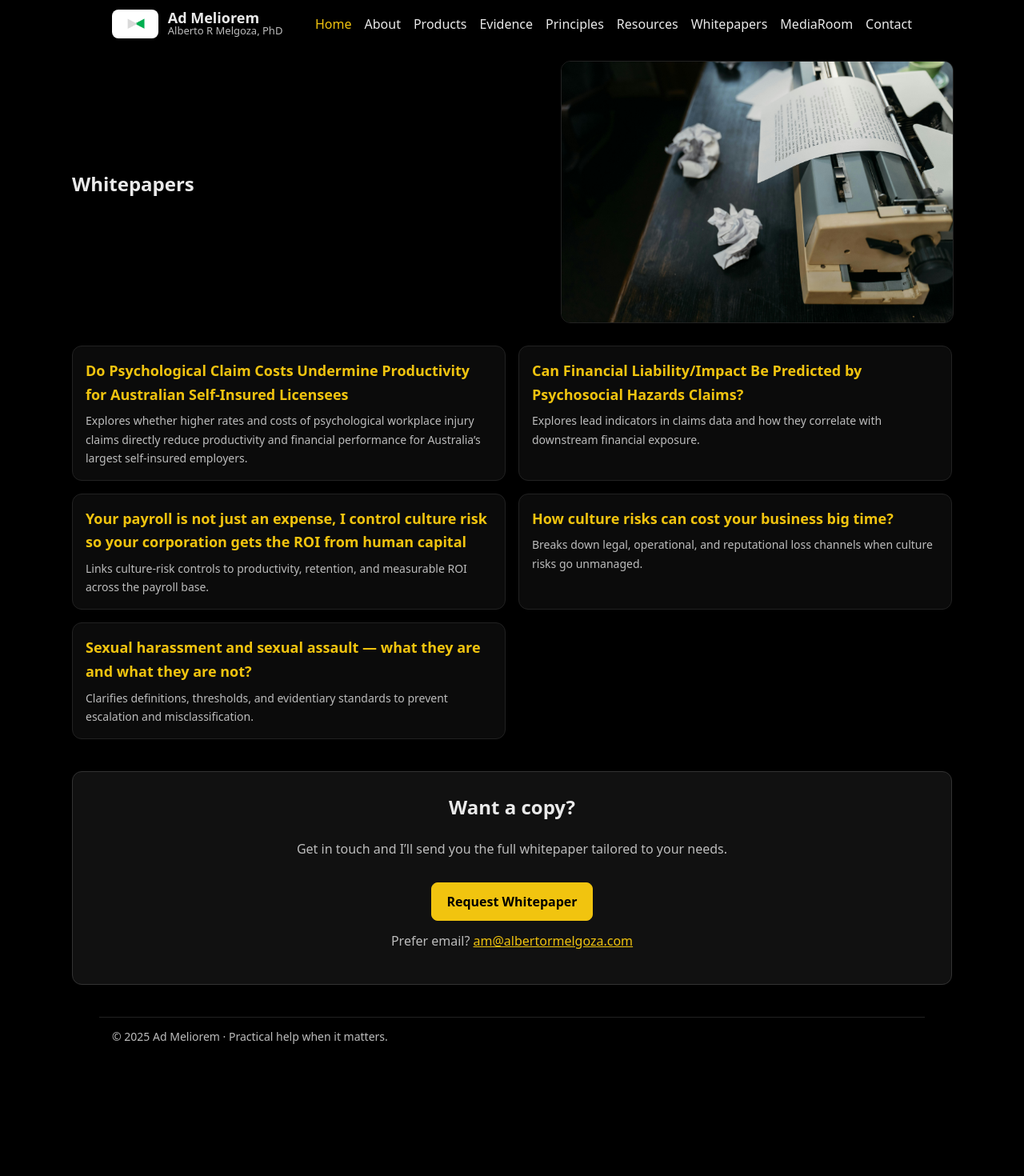
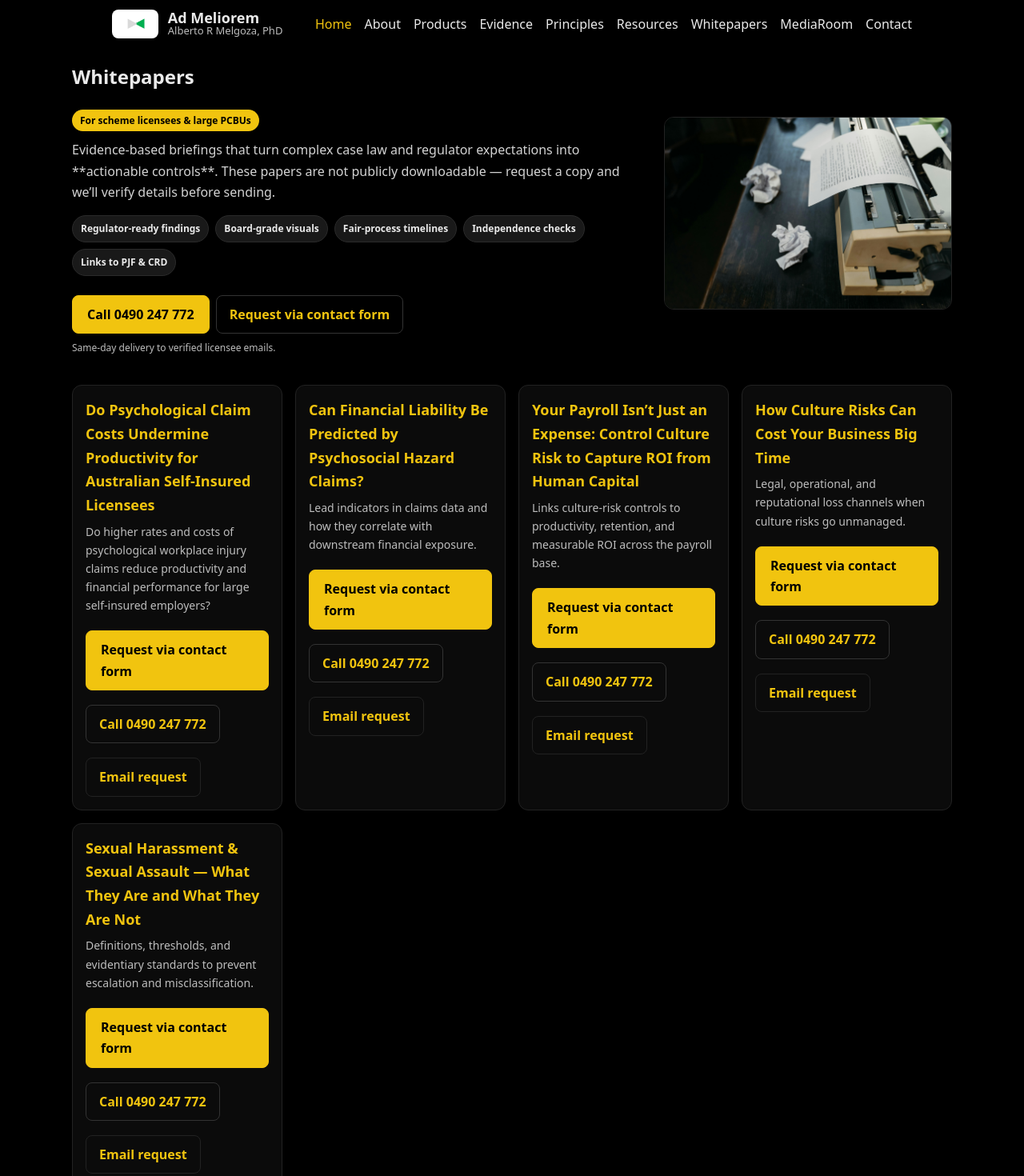
Before and after one commit to AlbertoRMelgoza/AdMeliorem, a Next.js app: page /whitepapers in a window 1280 px wide. Shown: the top 1470 px of the page at 80% size. Before the commit the page ends 1329 px from the top, so only its background shows below. Built offline with nearby package versions, Linux system fonts and the light colour scheme.

Commit message:
Update page.tsx

```diff
--- a/app/whitepapers/page.tsx
+++ b/app/whitepapers/page.tsx
@@ -1,3 +1,4 @@
+// app/whitepapers/page.tsx
 import type { CSSProperties } from "react";
 
 export const metadata = {
@@ -13,35 +14,35 @@
     title:
       "Do Psychological Claim Costs Undermine Productivity for Australian Self-Insured Licensees",
     blurb:
-      "Explores whether higher rates and costs of psychological workplace injury claims directly reduce productivity and financial performance for Australia’s largest self-insured employers.",
+      "Do higher rates and costs of psychological workplace injury claims reduce productivity and financial performance for large self-insured employers?",
     slug:
       "predicting-lower-productivity-from-comcare-self-licensees-psychological-claims",
   },
   {
     title:
-      "Can Financial Liability/Impact Be Predicted by Psychosocial Hazards Claims?",
+      "Can Financial Liability Be Predicted by Psychosocial Hazard Claims?",
     blurb:
-      "Explores lead indicators in claims data and how they correlate with downstream financial exposure.",
+      "Lead indicators in claims data and how they correlate with downstream financial exposure.",
     slug: "predicting-liability-from-psychosocial-claims",
   },
   {
     title:
-      "Your payroll is not just an expense, I control culture risk so your corporation gets the ROI from human capital",
+      "Your Payroll Isn’t Just an Expense: Control Culture Risk to Capture ROI from Human Capital",
     blurb:
       "Links culture-risk controls to productivity, retention, and measurable ROI across the payroll base.",
     slug: "payroll-roi-through-culture-risk-control",
   },
   {
-    title: "How culture risks can cost your business big time?",
+    title: "How Culture Risks Can Cost Your Business Big Time",
     blurb:
-      "Breaks down legal, operational, and reputational loss channels when culture risks go unmanaged.",
+      "Legal, operational, and reputational loss channels when culture risks go unmanaged.",
     slug: "how-culture-risks-cost-business",
   },
   {
     title:
-      "Sexual harassment and sexual assault — what they are and what they are not?",
+      "Sexual Harassment & Sexual Assault — What They Are and What They Are Not",
     blurb:
-      "Clarifies definitions, thresholds, and evidentiary standards to prevent escalation and misclassification.",
+      "Definitions, thresholds, and evidentiary standards to prevent escalation and misclassification.",
     slug: "sh-and-sa-what-they-are-and-are-not",
   },
 ];
@@ -56,26 +57,52 @@
   const accent = "#f1c40f";
   const subtext = "#bdbdbd";
 
+  // tighter hero; keep image small so copy/CTAs dominate
   const hero: CSSProperties = {
     display: "grid",
-    gridTemplateColumns: "1.2fr 1fr",
+    gridTemplateColumns: "1fr 360px",
     gap: 24,
     alignItems: "center",
-    marginBottom: 28,
+    marginBottom: 24,
   };
-
+  const badge: CSSProperties = {
+    display: "inline-block",
+    background: accent,
+    color: "#000",
+    borderRadius: 9999,
+    padding: "4px 10px",
+    fontWeight: 800,
+    fontSize: 12,
+  };
+  const heroImgWrap: CSSProperties = {
+    border: "1px solid #222",
+    borderRadius: 12,
+    overflow: "hidden",
+    background: "#0e0e0e",
+  };
   const heroImg: CSSProperties = {
     width: "100%",
     height: "auto",
-    borderRadius: 12,
-    border: "1px solid #222",
     display: "block",
+  };
+
+  // short skim chips for boards/buyers
+  const chipRow: CSSProperties = { display: "flex", flexWrap: "wrap", gap: 8, marginTop: 10 };
+  const chip: CSSProperties = {
+    display: "inline-block",
+    background: "#191919",
+    border: "1px solid #2a2a2a",
+    color: "#eaeaea",
+    borderRadius: 9999,
+    padding: "6px 10px",
+    fontWeight: 700,
+    fontSize: 12,
   };
 
   const grid: CSSProperties = {
     display: "grid",
     gap: 16,
-    gridTemplateColumns: "1fr 1fr",
+    gridTemplateColumns: "repeat(auto-fit, minmax(260px, 1fr))",
     marginTop: 8,
   };
   const card: CSSProperties = {
@@ -88,30 +115,44 @@
   const blurb: CSSProperties = { margin: 0, color: subtext, fontSize: 14 };
 
   const cta: CSSProperties = {
-    marginTop: 40,
-    padding: 24,
+    marginTop: 24,
+    padding: 16,
     background: "#111",
     border: "1px solid #333",
     borderRadius: 12,
     textAlign: "center",
   };
-  const button: CSSProperties = {
-    marginTop: 12,
+  const btnPrimary: CSSProperties = {
+    display: "inline-block",
+    marginTop: 10,
     padding: "10px 18px",
     borderRadius: 8,
     border: "1px solid #f1c40f",
     background: accent,
     color: "#000",
-    fontWeight: 600,
-    cursor: "pointer",
+    fontWeight: 700,
     textDecoration: "none",
+  };
+  const btnGhost: CSSProperties = {
     display: "inline-block",
+    marginTop: 10,
+    padding: "10px 16px",
+    borderRadius: 8,
+    border: "1px solid #333",
+    color: accent,
+    fontWeight: 700,
+    textDecoration: "none",
   };
 
-  const mailto = `mailto:am@albertormelgoza.com?subject=${encodeURIComponent(
-    "Whitepaper request from website"
+  const phoneHref = "tel:+61490247772";
+  const contactHref = "/contact";
+
+  // Pre-fill subject/body when user taps “Request” on a specific paper
+  const mailtoFor = (paperTitle: string) =>
+    `mailto:am@albertormelgoza.com?subject=${encodeURIComponent(
+      `Whitepaper request: ${paperTitle}`
     )}&body=${encodeURIComponent(
-    "Hi Alberto,\n\nI'd like a copy of your whitepaper.\n\nThanks!"
+      `Hi Alberto,\n\nPlease send me the whitepaper: “${paperTitle}”.\n\nOrganisation:\nRole:\nLicensee (Y/N):\n\nThanks!`
     )}`;
 
   return (
@@ -119,21 +160,74 @@
       <section style={hero}>
         <div>
           <h1 style={{ marginTop: 0 }}>Whitepapers</h1>
+          <span style={badge}>For scheme licensees & large PCBUs</span>
+          <p style={{ marginTop: 10, opacity: 0.9 }}>
+            Evidence-based briefings that turn complex case law and regulator expectations into **actionable controls**.
+            These papers are not publicly downloadable — request a copy and we’ll verify details before sending.
+          </p>
+
+          <div style={chipRow}>
+            <span style={chip}>Regulator-ready findings</span>
+            <span style={chip}>Board-grade visuals</span>
+            <span style={chip}>Fair-process timelines</span>
+            <span style={chip}>Independence checks</span>
+            <span style={chip}>Links to PJF & CRD</span>
           </div>
+
+          <div style={{ marginTop: 14, display: "flex", gap: 8, flexWrap: "wrap" }}>
+            <a href={phoneHref} style={btnPrimary} aria-label="Call Alberto to request a whitepaper">
+              Call 0490 247 772
+            </a>
+            <a href={contactHref} style={btnGhost} aria-label="Open contact form to request a whitepaper">
+              Request via contact form
+            </a>
+          </div>
+          <p style={{ marginTop: 8, fontSize: 12, color: subtext }}>
+            Same-day delivery to verified licensee emails.
+          </p>
+        </div>
+
+        <div style={heroImgWrap}>
           <img
             src="/Images/Whitepapers.jpg"
             alt="Ad Meliorem whitepapers"
             style={heroImg}
-          width={800}
-          height={500}
+            width={360}
+            height={240}
+            loading="lazy"
           />
+        </div>
       </section>
 
-      <section style={grid}>
+      <section style={grid} aria-label="Available whitepapers">
         {PAPERS.map((p) => (
           <article key={p.slug} style={card}>
             <h3 style={title}>{p.title}</h3>
             <p style={blurb}>{p.blurb}</p>
+
+            <div style={{ display: "flex", gap: 8, marginTop: 10, flexWrap: "wrap" }}>
+              <a
+                href={contactHref + `?paper=${encodeURIComponent(p.title)}`}
+                style={btnPrimary}
+                aria-label={`Contact to request whitepaper: ${p.title}`}
+              >
+                Request via contact form
+              </a>
+              <a
+                href={phoneHref}
+                style={btnGhost}
+                aria-label={`Call to request whitepaper: ${p.title}`}
+              >
+                Call 0490 247 772
+              </a>
+              <a
+                href={mailtoFor(p.title)}
+                style={{ ...btnGhost, borderColor: "#222" }}
+                aria-label={`Email to request whitepaper: ${p.title}`}
+              >
+                Email request
+              </a>
+            </div>
           </article>
         ))}
       </section>
@@ -141,13 +235,18 @@
       <section style={cta}>
         <h2 style={{ marginTop: 0 }}>Want a copy?</h2>
         <p style={{ color: subtext }}>
-          Get in touch and I’ll send you the full whitepaper tailored to your needs.
+          We’ll send the relevant whitepaper **after a quick verification**. Choose call or form:
         </p>
-        <a href="/whitepapers/thank-you" style={button} title="Request a whitepaper">
-          Request Whitepaper
+        <div style={{ display: "flex", gap: 8, justifyContent: "center", flexWrap: "wrap" }}>
+          <a href={phoneHref} style={btnPrimary} aria-label="Call to request whitepaper">
+            Call 0490 247 772
           </a>
-        <p style={{ color: subtext, marginTop: 12 }}>
-          Prefer email? <a href={mailto} style={{ color: accent }}>am@albertormelgoza.com</a>
+          <a href={contactHref} style={btnGhost} aria-label="Contact form to request whitepaper">
+            Request via contact form
+          </a>
+        </div>
+        <p style={{ color: subtext, marginTop: 12, fontSize: 12 }}>
+          Note: These materials are informational, not legal advice.
         </p>
       </section>
     </main>
```
Lines whose indentation alone changed are shown as unchanged.
